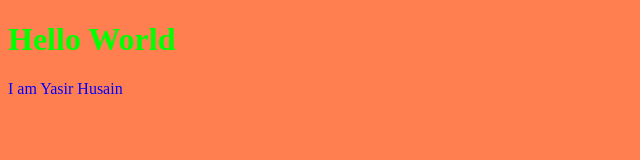
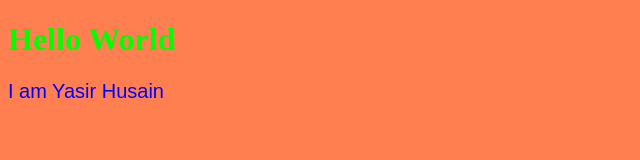
Before and after one commit to yasir-og/CSS-Practice, a plain HTML site: page index.html in a window 1280 px wide. Shown: the whole page, without its empty margins (0-640 px from the left). Drawn offline with Linux system fonts and the light colour scheme; files that its build step writes are made by us from their sources.

Commit message:
ADDED FONT STYLES
learn to font

```diff
--- a/style.css
+++ b/style.css
@@ -10,4 +10,12 @@ h1{
 }
 p{
     color: rgb(0, 0, 255); /* This is a blue color */
+
+    font-family: Arial, Helvetica, sans-serif; /* This is a font family */
+
+    font-size: 20px; /* This is a font size */
+
+    font-weight: bold; /* This is a font weight */
+
+    font: normal 20px Arial, Helvetica, sans-serif; /* This is a shorthand for font properties */
 }
```
